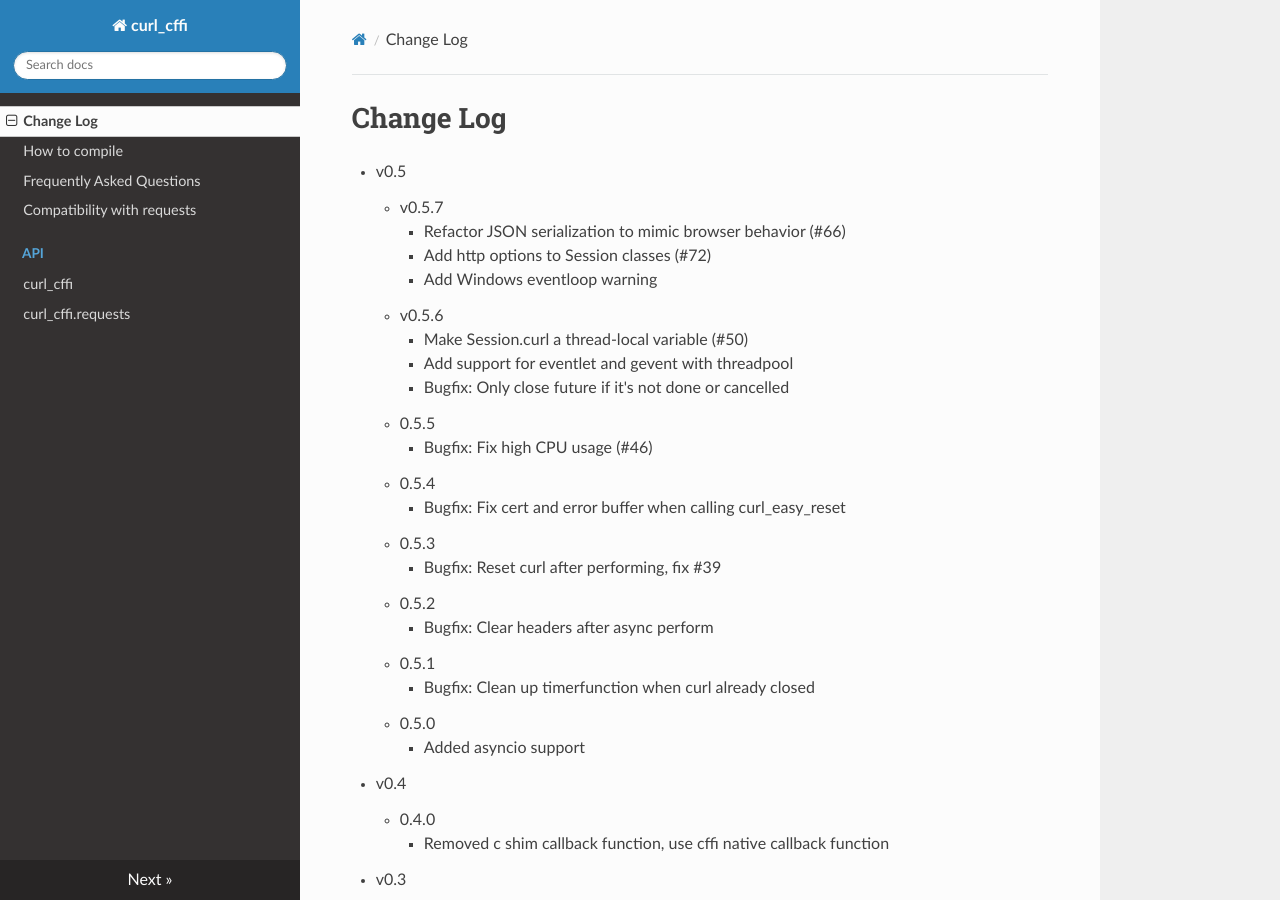
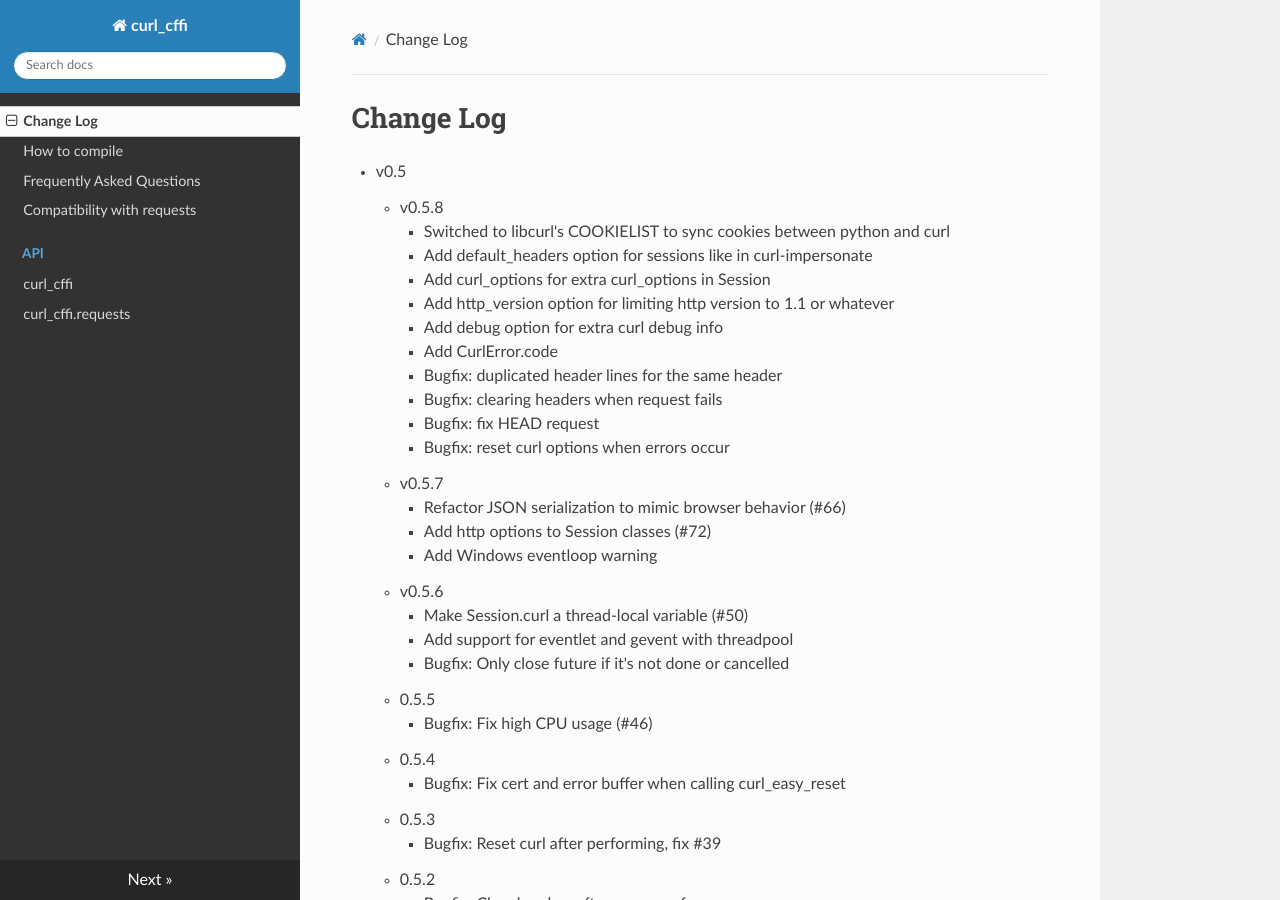
Before and after one commit to lexiforest/curl_cffi, an MkDocs documentation site: the page built from docs/changelog.md, in a window 1280 px wide and 900 px high. Built offline with MkDocs 1.6.1, drawn with Linux system fonts in a browser that asks for light colours; nearby versions of some CDN libraries.

Commit message:
Bump version to 0.5.8, fix #91, fix #92, fix #83, fix #62, fix #55

```diff
--- a/docs/changelog.md
+++ b/docs/changelog.md
@@ -1,6 +1,17 @@
 # Change Log
 
 - v0.5
+    - v0.5.8
+        - Switched to libcurl's COOKIELIST to sync cookies between python and curl
+        - Add default_headers option for sessions like in curl-impersonate
+        - Add curl_options for extra curl_options in Session
+        - Add http_version option for limiting http version to 1.1 or whatever
+        - Add debug option for extra curl debug info
+        - Add CurlError.code
+        - Bugfix: duplicated header lines for the same header
+        - Bugfix: clearing headers when request fails
+        - Bugfix: fix HEAD request
+        - Bugfix: reset curl options when errors occur
     - v0.5.7
         - Refactor JSON serialization to mimic browser behavior (#66)
         - Add http options to Session classes (#72)
--- a/pyproject.toml
+++ b/pyproject.toml
@@ -1,6 +1,6 @@
 [project]
 name = "curl_cffi"
-version = "0.5.7"
+version = "0.5.8"
 authors = [{ name = "Yifei Kong", email = "kong@yifei.me" }]
 description = "libcurl ffi bindings for Python, with impersonation support"
 license = { file = "LICENSE" }
```
Also changed, not shown: docs/faq.md (+7 -2 lines).
